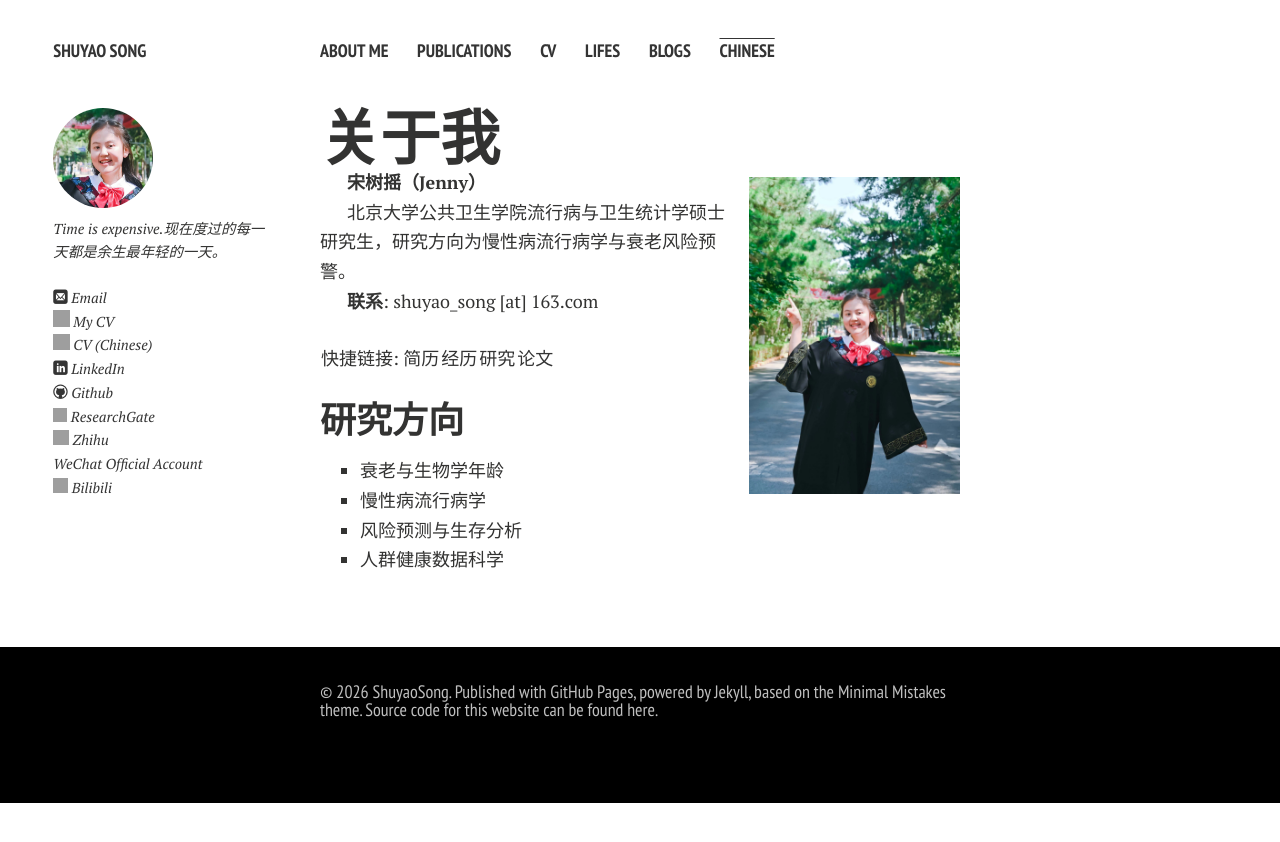
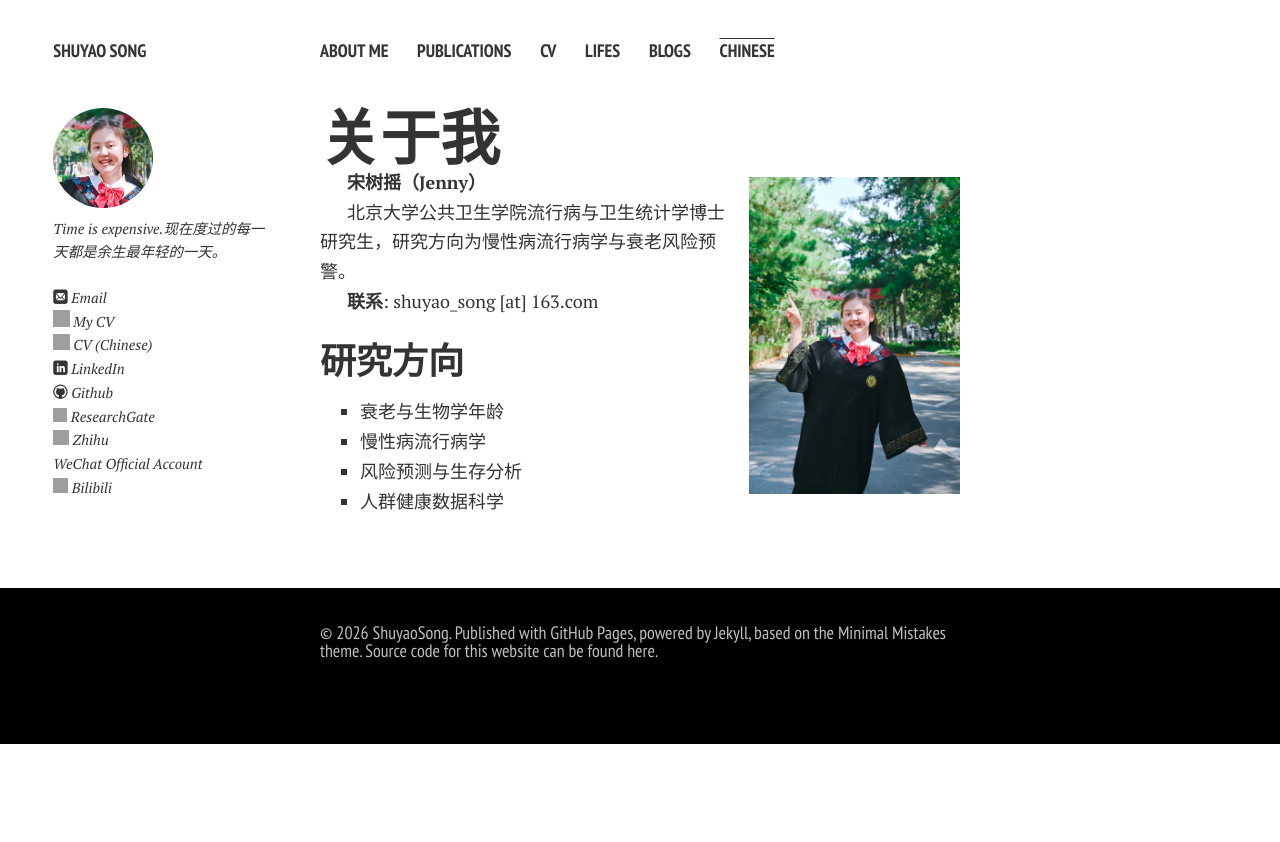
Before and after one commit to ShuyaoSong1019/ShuyaoSong1019.github.io, a Jekyll site: the page built from cn.md, in a window 1280 px wide. Shown: the top 842 px of the page. Built offline with Jekyll 4.4.1, drawn with Linux system fonts in a browser that asks for light colours; nearby versions of some CDN libraries; comment, search, counter and statistics services are not loaded; a style sheet for code colours, icons or effects is not loaded; grey boxes are pictures that could not be loaded.

Commit message:
undate 0213

```diff
--- a/_config.yml
+++ b/_config.yml
@@ -17,7 +17,7 @@ owner:
   github: ShuyaoSong1019
   linkedin: https://www.linkedin.com/in/shuyao-song-3807a7252/
   # scholar: https://scholar.google.com/citations?user=8igSoWgAAAAJ
-  bilibili: https://space.bilibili.com/694725212?spm_id_from=333.1007.0.0
+  bilibili: 694725212?spm_id_from=333.1007.0.0
   researchgate: https://www.researchgate.net/profile/Shuyao-Song-2
   zhihu: https://space.bilibili.com/694725212?spm_id_from=333.1007.0.0
   wechat_mp: https://mp.weixin.qq.com/s/__DeLTO0qx-4HrSkhAUpHg
--- a/cn.md
+++ b/cn.md
@@ -9,11 +9,9 @@ title: 中文
 
 **宋树摇（Jenny）**
 
-北京大学公共卫生学院流行病与卫生统计学硕士研究生，研究方向为慢性病流行病学与衰老风险预警。
+北京大学公共卫生学院流行病与卫生统计学博士研究生，研究方向为慢性病流行病学与衰老风险预警。
 
 **联系**: shuyao_song [at] 163.com
-
-快捷链接: [简历](/cv/) | [经历](/experience/) | [研究](/research/) | [论文](/publications/)
 
 ## 研究方向
 
```
Also changed, not shown: blogs.md (+2 -2 lines).
